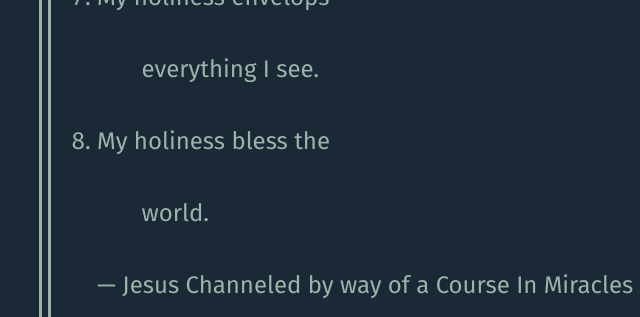
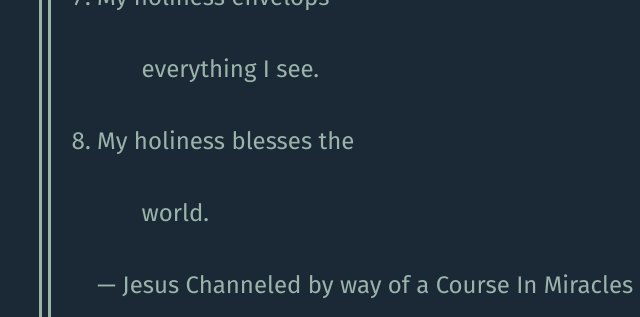
Before and after one commit to Cyric263/Cyric263.github.io, a plain HTML site: page ending.html in a window 1280 px wide. Shown: the part 1160-1477 px from the top of the page, 364-1004 px from the left. Drawn offline with Linux system fonts and the light colour scheme.

Commit message:
proofing

```diff
--- a/ending.html
+++ b/ending.html
@@ -219,7 +219,7 @@ God is in everything I see</br></br>
 
 &nbsp; &nbsp; &nbsp; &nbsp;everything I see.</br></br></li>
 
-<li>My holiness bless the </br></br>
+<li>My holiness blesses the </br></br>
 
 &nbsp; &nbsp; &nbsp; &nbsp;world.</br></br></li>
 
```
